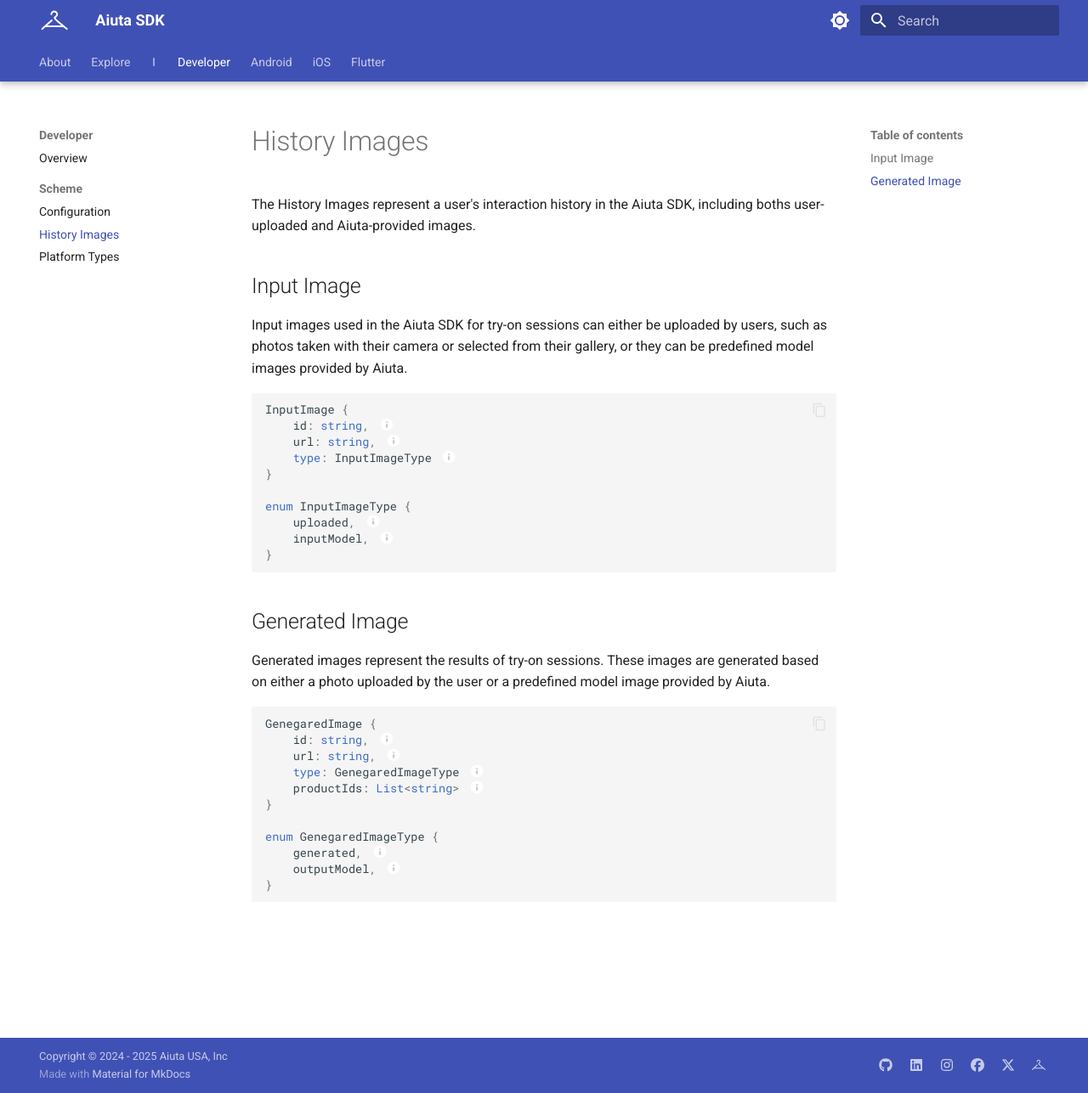
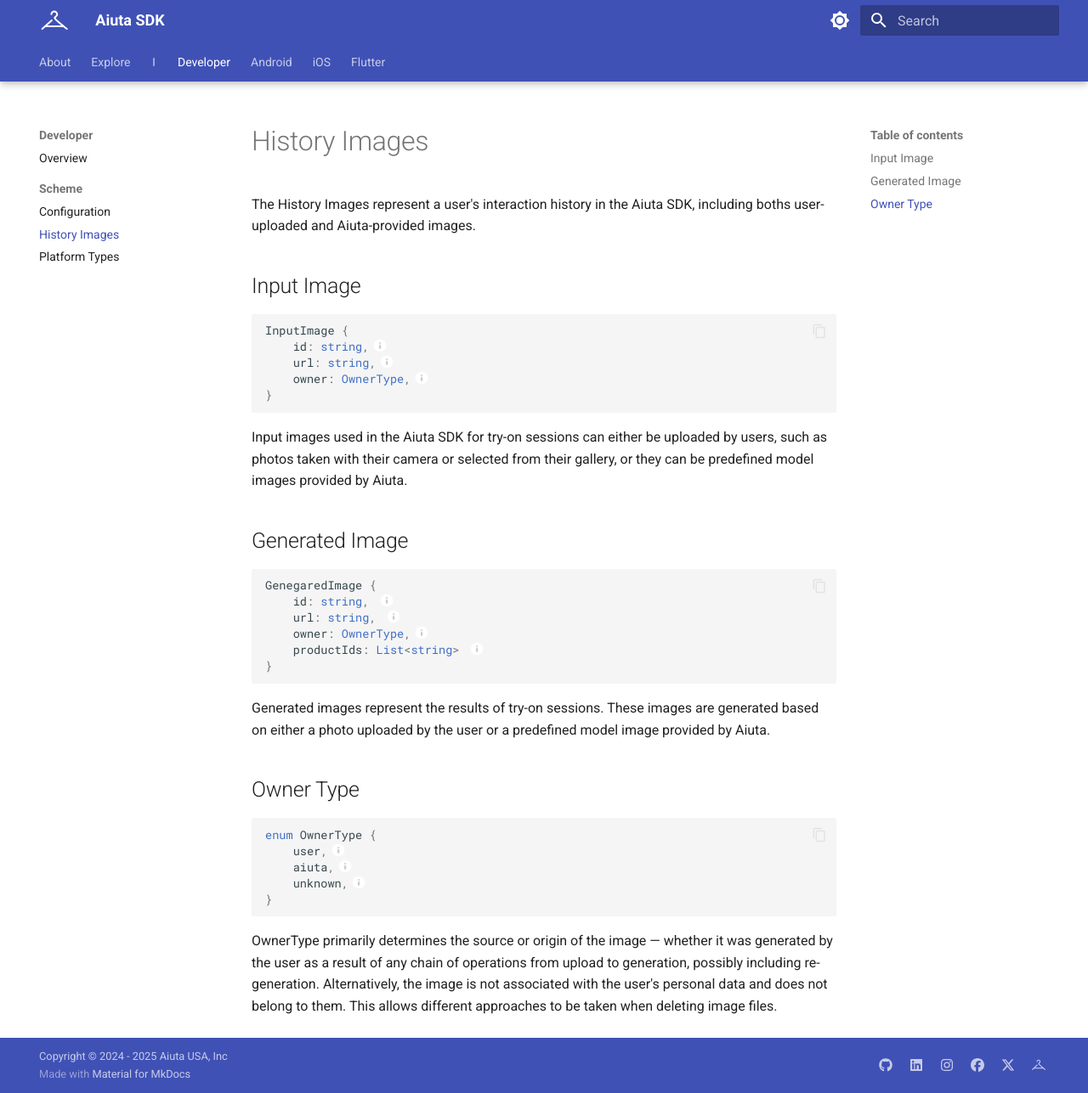
Before and after one commit to aiuta-com/docs, an MkDocs documentation site: the page built from docs/developer/scheme/history-images.md, in a window 1280 px wide and 1287 px high. Shown: the whole window at 85% size. Built offline with MkDocs 1.6.1 and Material for MkDocs 9.7.7, drawn with Linux system fonts in a browser that asks for light colours.

Commit message:
History image owner type

````diff
--- a/docs/developer/scheme/history-images.md
+++ b/docs/developer/scheme/history-images.md
@@ -4,64 +4,61 @@ The History Images represent a user's interaction history in the Aiuta SDK, incl
 
 ## Input Image
 
-Input images used in the Aiuta SDK for try-on sessions can either be uploaded by users, such as photos taken with their camera or selected from their gallery, or they can be predefined model images provided by Aiuta.
-
 ```typescript
 InputImage {
-    id: string, // (1)!
-    url: string, // (2)!
-    type: InputImageType // (3)!
-}
-
-enum InputImageType {
-    uploaded, // (4)!
-    inputModel, // (5)!
+    id: string,// (1)!
+    url: string,// (2)!
+    owner: OwnerType,// (3)!
 }
 ```
 
-
 1.  A unique string identifier assigned to the image by the Aiuta API, ensuring each image can be distinctly recognized and referenced within the system.
 2.  The URL pointing to the location of the image resource, which can be accessed and retrieved by the SDK to present in the UI.
-3.  The type of the image origin.
-4.  Image uploaded by the user (taken from the camera or gallery).
+3.  The type of the image [owner :octicons-arrow-down-24:](#owner-type).
 
-    !!! note ""
-        This image belongs to the user. When the user removes the image from the history, it may be deleted from the storage as well.
-
-5.  Image of the model provided by the Aiuta.
-
-    !!! note ""
-        This image could be linked to the user history, but it is not owned by the user, and __can not be deleted__, only unlinked from the user's history in case of removing.
+Input images used in the Aiuta SDK for try-on sessions can either be uploaded by users, such as photos taken with their camera or selected from their gallery, or they can be predefined model images provided by Aiuta.
 
 ## Generated Image
-
-Generated images represent the results of try-on sessions. These images are generated based on either a photo uploaded by the user or a predefined model image provided by Aiuta.
-
 
 ```typescript
 GenegaredImage {
     id: string, // (1)!
     url: string, // (2)!
-    type: GenegaredImageType // (3)!
+    owner: OwnerType,// (3)!
     productIds: List<string> // (4)!
-}
-
-enum GenegaredImageType {
-    generated, // (5)!
-    outputModel, // (6)!
 }
 ```
 
 1.  A unique string identifier assigned to the image by the Aiuta API, ensuring each image can be distinctly recognized and referenced within the system.
 2.  The URL pointing to the location of the image resource, which can be accessed and retrieved by the SDK to present in the UI.
-3.  The type of the image origin.
+3.  The type of the image [owner :octicons-arrow-down-24:](#owner-type).
 4.  A list of product identifiers that were utilized during the image generation process. Each identifier corresponds to a specific product involved in the try-on session, allowing for precise tracking and reference within the system.
-5.  Image generated by the Aiuta API. This image belongs to the user as well.
+
+Generated images represent the results of try-on sessions. These images are generated based on either a photo uploaded by the user or a predefined model image provided by Aiuta.
+
+## Owner Type
+
+```typescript
+enum OwnerType {
+    user,// (1)!
+    aiuta,// (2)!
+    unknown,// (3)!
+}
+```
+
+1.  Image uploaded or generated by the user (with the phot taken from the camera or gallery).
 
     !!! note ""
-        When the user removes the image from the history, it may be deleted from the storage as well.
+        This image belongs to the user. When the user removes the image from the history, it may be deleted from the storage as well.
 
-6.  Generated image of the model provided by the Aiuta.
+2.  Image of the model provided or generated by the Aiuta.
 
     !!! note ""
         This image could be linked to the user history, but it is not owned by the user, and __can not be deleted__, only unlinked from the user's history in case of removing.
+
+3.  Placeholder for future enum extensions, ensuring forward compatibility for the new owner types.
+
+    !!! warning ""
+        In the current version, encountering this case should be considered an anomaly, and appropriate handling or logging should be implemented to address such occurrences.
+
+OwnerType primarily determines the source or origin of the image — whether it was generated by the user as a result of any chain of operations from upload to generation, possibly including re-generation. Alternatively, the image is not associated with the user's personal data and does not belong to them. This allows different approaches to be taken when deleting image files.
````
